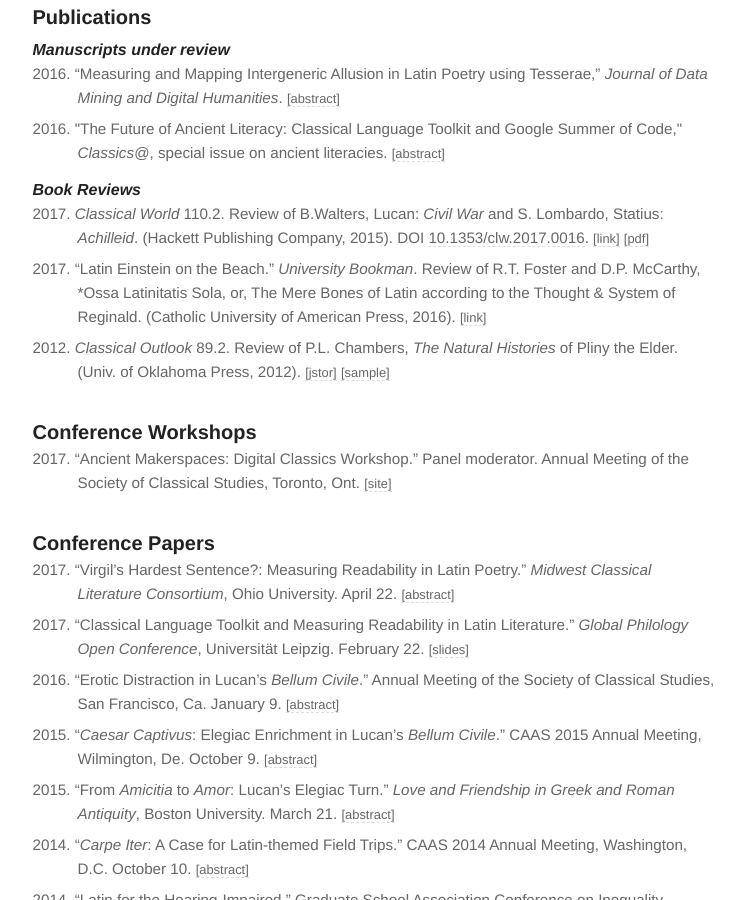
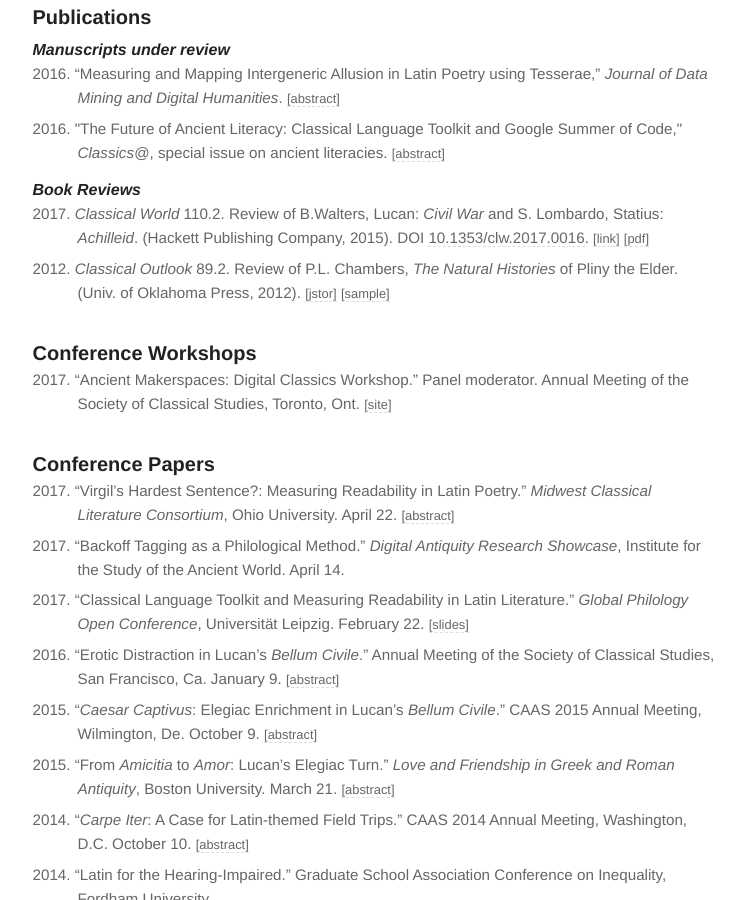
Before and after one commit to diyclassics/diyclassics.github.io, a Jekyll site: the page built from cv.md, in a window 1280 px wide and 900 px high, scrolled down 841 px. Shown: the whole window, without its empty margins (265-1009 px from the left). Built offline with Jekyll 4.4.1, drawn with Linux system fonts in a browser that asks for light colours; some of the changed text lies outside the part shown.

Commit message:
Add paper

```diff
--- a/cv.md
+++ b/cv.md
@@ -40,10 +40,14 @@ January 2017
 - 2016\. "Measuring and Mapping Intergeneric Allusion in Latin Poetry using Tesserae," *Journal of Data Mining and Digital Humanities*. [[abstract]](../measuring-and-mapping){:.cv-link}
 - 2016\. &quot;The Future of Ancient Literacy: Classical Language Toolkit and Google Summer of Code,&quot; *Classics@*, special issue on ancient literacies. [[abstract]](../future-of-ancient-literacy){:.cv-link}
 
+<!---
+#### Manuscripts in preparation
+- "Venus and *venus* in Lucan's *Bellum civile*."
+--->
+
 #### Book Reviews
 
 - 2017\. *Classical World* 110.2. Review of B.Walters, Lucan: *Civil War* and S. Lombardo, Statius: *Achilleid*. (Hackett Publishing Company, 2015). DOI [10.1353/clw.2017.0016](https://doi.org/10.1353/clw.2017.0016). [[link]](http://muse.jhu.edu/article/648015){:.cv-link} [[pdf]](http://muse.jhu.edu/article/648015/pdf){:.cv-link}
-- 2017\. "Latin Einstein on the Beach." *University Bookman*. Review of R.T. Foster and D.P. McCarthy, *Ossa Latinitatis Sola, or, The Mere Bones of Latin according to the Thought & System of Reginald. (Catholic University of American Press, 2016). [[link]](http://www.kirkcenter.org/index.php/bookman/article/latin-einstein-on-the-beach/){:.cv-link}
 - 2012\. *Classical Outlook* 89.2. Review of P.L. Chambers, *The Natural Histories* of Pliny the Elder. (Univ. of Oklahoma Press, 2012). [[jstor]](https://www.jstor.org/stable/43940167){:.cv-link} [[sample]](../pliny-review){:.cv-link}
 
 ### Conference Workshops
@@ -53,6 +57,7 @@ January 2017
 ### Conference Papers
 
 - 2017\. "Virgil's Hardest Sentence?: Measuring Readability in Latin Poetry." *Midwest Classical Literature Consortium*, Ohio University. April 22. [[abstract]](../virgils-hardest-sentence){:.cv-link}
+- 2017\. "Backoff Tagging as a Philological Method." *Digital Antiquity Research Showcase*, Institute for the Study of the Ancient World. April 14.
 - 2017\. "Classical Language Toolkit and Measuring Readability in Latin Literature." *Global Philology Open Conference*, Universität Leipzig. February 22. [[slides]](http://www.dh.uni-leipzig.de/wo/events/global-philology-open-conference/burns-globalphilology-slides/){:.cv-link}
 - 2016\. "Erotic Distraction in Lucan’s *Bellum Civile*." Annual Meeting of the Society of Classical Studies, San Francisco, Ca. January 9. [[abstract]](../erotic-distraction){:.cv-link}
 - 2015\. "*Caesar Captivus*: Elegiac Enrichment in Lucan’s *Bellum Civile*." CAAS 2015 Annual Meeting, Wilmington, De. October 9. [[abstract]](../caesar-captivus){:.cv-link}
```
Also changed, not shown: other parts of cv.md (+4 -0 lines), 1 other file.
